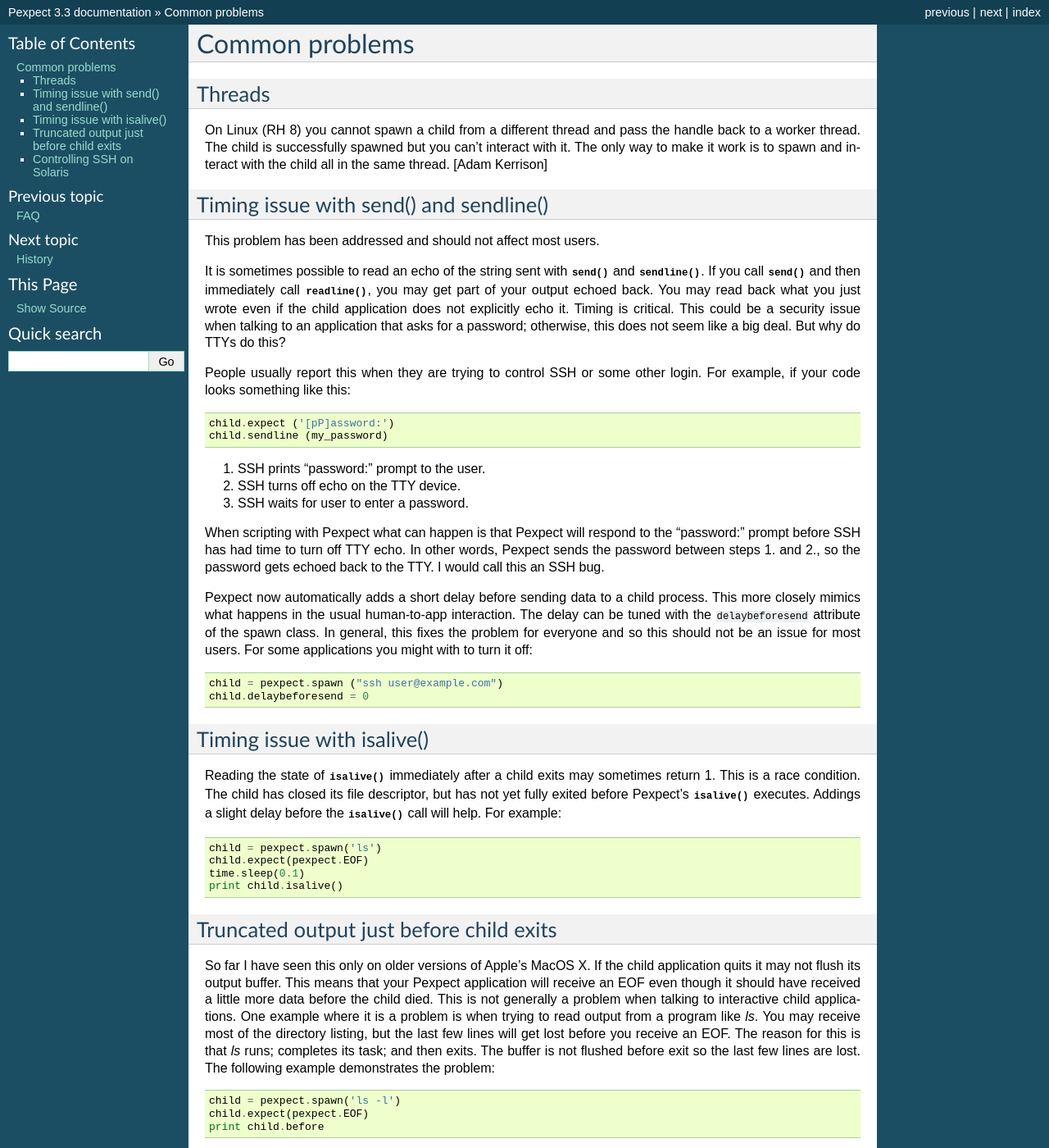
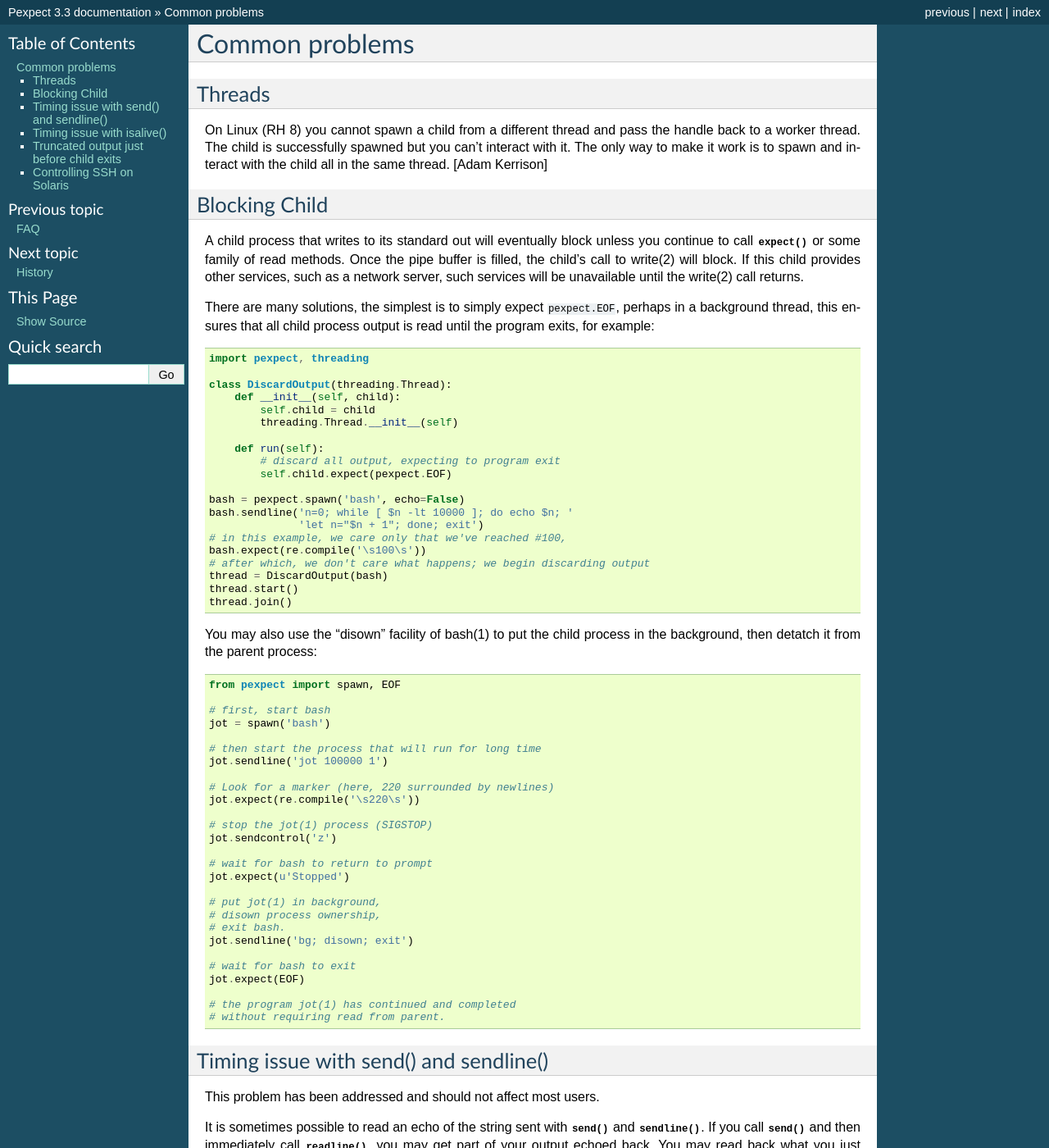
Before and after one commit to pexpect/pexpect, a Sphinx documentation site: the page built from doc/commonissues.rst, in a window 1280 px wide and 1400 px high. Shown: the whole window at 82% size. Built offline with Sphinx 7.4.7, drawn with Linux system fonts in a browser that asks for light colours.

Commit message:
create and document blocking child solution

```diff
--- a/doc/commonissues.rst
+++ b/doc/commonissues.rst
@@ -8,6 +8,71 @@ On Linux (RH 8) you cannot spawn a child from a different thread and pass the
 handle back to a worker thread. The child is successfully spawned but you can't
 interact with it. The only way to make it work is to spawn and interact with the
 child all in the same thread. [Adam Kerrison]
+
+Blocking Child
+--------------
+
+A child process that writes to its standard out will eventually block unless
+you continue to call :meth:`~pexpect.spawn.expect` or some family of read
+methods.  Once the pipe buffer is filled, the child's call to write(2)
+will block.  If this child provides other services, such as a network server,
+such services will be unavailable until the write(2) call returns.
+
+There are many solutions, the simplest is to simply expect ``pexpect.EOF``,
+perhaps in a background thread, this ensures that all child process output
+is read until the program exits, for example::
+
+    import pexpect, threading
+
+    class DiscardOutput(threading.Thread):
+        def __init__(self, child):
+            self.child = child
+            threading.Thread.__init__(self)
+
+        def run(self):
+            # discard all output, expecting to program exit
+            self.child.expect(pexpect.EOF)
+
+    bash = pexpect.spawn('bash', echo=False)
+    bash.sendline('n=0; while [ $n -lt 10000 ]; do echo $n; '
+                  'let n="$n + 1"; done; exit')
+    # in this example, we care only that we've reached #100,
+    bash.expect(re.compile('\s100\s'))
+    # after which, we don't care what happens; we begin discarding output
+    thread = DiscardOutput(bash)
+    thread.start()
+    thread.join()
+
+You may also use the "disown" facility of bash(1) to put the child process in
+the background, then detatch it from the parent process::
+
+    from pexpect import spawn, EOF
+
+    # first, start bash
+    jot = spawn('bash')
+
+    # then start the process that will run for long time
+    jot.sendline('jot 100000 1')
+
+    # Look for a marker (here, 220 surrounded by newlines)
+    jot.expect(re.compile('\s220\s'))
+
+    # stop the jot(1) process (SIGSTOP)
+    jot.sendcontrol('z')
+
+    # wait for bash to return to prompt
+    jot.expect(u'Stopped')
+
+    # put jot(1) in background,
+    # disown process ownership,
+    # exit bash.
+    jot.sendline('bg; disown; exit')
+
+    # wait for bash to exit
+    jot.expect(EOF)
+
+    # the program jot(1) has continued and completed
+    # without requiring read from parent.
 
 Timing issue with send() and sendline()
 ---------------------------------------
```
Also changed, not shown: 1 other file.
